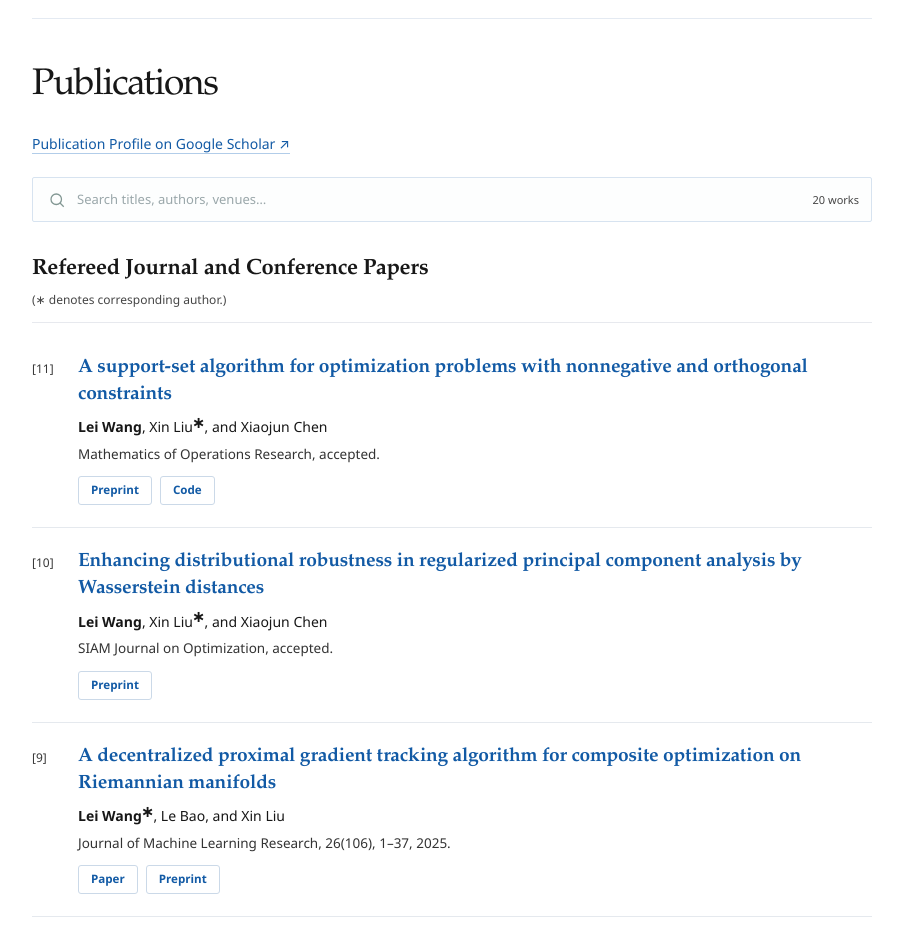
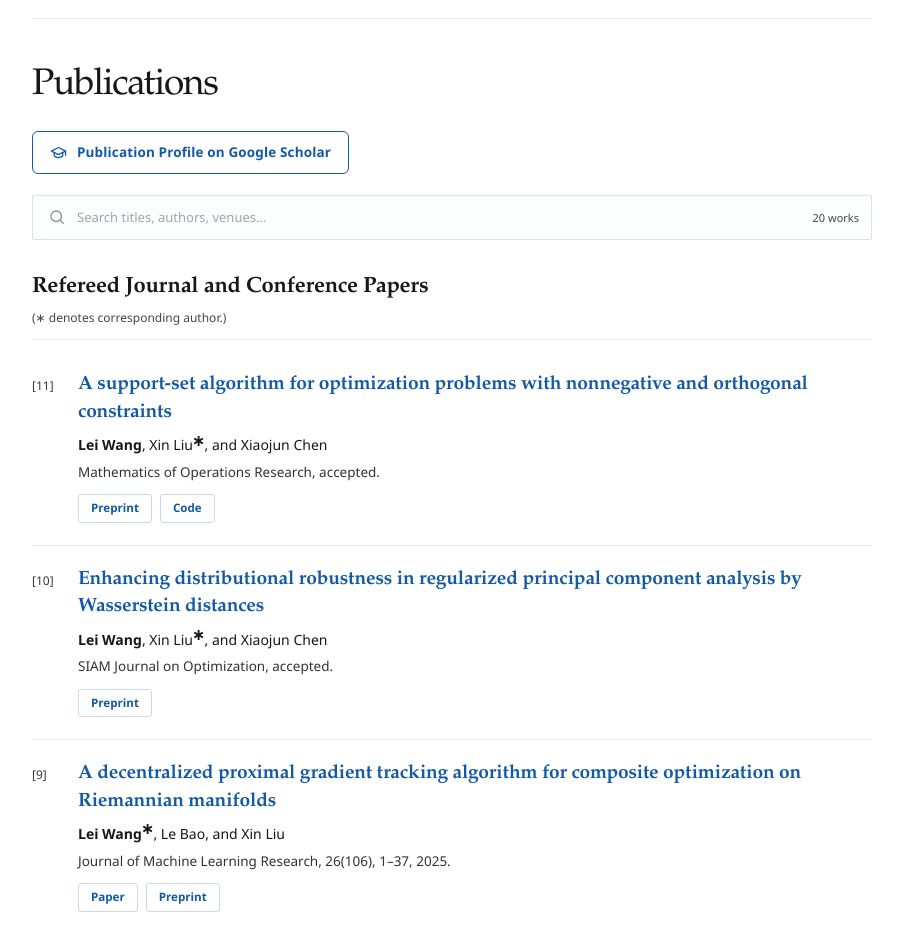
Before and after one commit to LeiWang-Opt/leiwang-opt.github.io, a plain HTML site: page index.html in a window 1280 px wide. Shown: the part 1640-2571 px from the top of the page, without its empty margins (348-1251 px from the left). Drawn offline with Linux system fonts and the light colour scheme.

Commit message:
Add Google Scholar publication profile section
Added a publication profile link with an SVG icon for Google Scholar.

```diff
--- a/index.html
+++ b/index.html
@@ -179,7 +179,28 @@
 </div>
 </section><section aria-labelledby="publications-title" class="content-section" id="publications">
 <div class="section-heading"><h2 id="publications-title">Publications</h2></div>
-<p class="section-intro publication-profile-link"><a href="https://scholar.google.com/citations?user=a9iJ7U4AAAAJ" rel="noopener noreferrer" target="_blank">Publication Profile on Google Scholar ↗</a></p>
+<div class="publication-profile-link">
+  <a class="scholar-outline-button"
+     href="https://scholar.google.com/citations?user=a9iJ7U4AAAAJ"
+     target="_blank"
+     rel="noopener noreferrer">
+
+    <svg viewBox="0 0 24 24"
+         width="17" height="17"
+         fill="none"
+         stroke="currentColor"
+         stroke-width="1.8"
+         stroke-linecap="round"
+         stroke-linejoin="round"
+         aria-hidden="true">
+      <path d="m2 10 10-5 10 5-10 5-10-5Z"/>
+      <path d="M6 12v5c3 3 9 3 12 0v-5"/>
+      <path d="M22 10v6"/>
+    </svg>
+
+    <span>Publication Profile on Google Scholar</span>
+  </a>
+</div>
 <div class="pub-tools"><label for="paper-search"><svg aria-hidden="true" fill="none" height="18" stroke="currentColor" stroke-width="1.7" viewbox="0 0 24 24" width="18"><circle cx="11" cy="11" r="7"></circle><path d="m16 16 5 5"></path></svg><span class="sr-only">Search publications and preprints</span></label><input aria-describedby="search-status" autocomplete="off" id="paper-search" placeholder="Search titles, authors, venues…" type="search"/><span aria-live="polite" class="search-status" id="search-status">20 works</span></div>
 <h3 class="publication-group-heading" id="refereed-papers">Refereed Journal and Conference Papers</h3>
 <p class="corresponding-note">(∗ denotes corresponding author.)</p><ol aria-label="Refereed journal and conference papers" class="publication-list"><li class="pub-item" data-search="[11] a support-set algorithm for optimization problems with nonnegative and orthogonal constraints lei wang , xin liu ∗ , and xiaojun chen mathematics of operations research , accepted. preprint code https://arxiv.org/abs/2511.03443 https://arxiv.org/abs/2511.03443 https://github.com/leiwang-opt/support-set">
```
